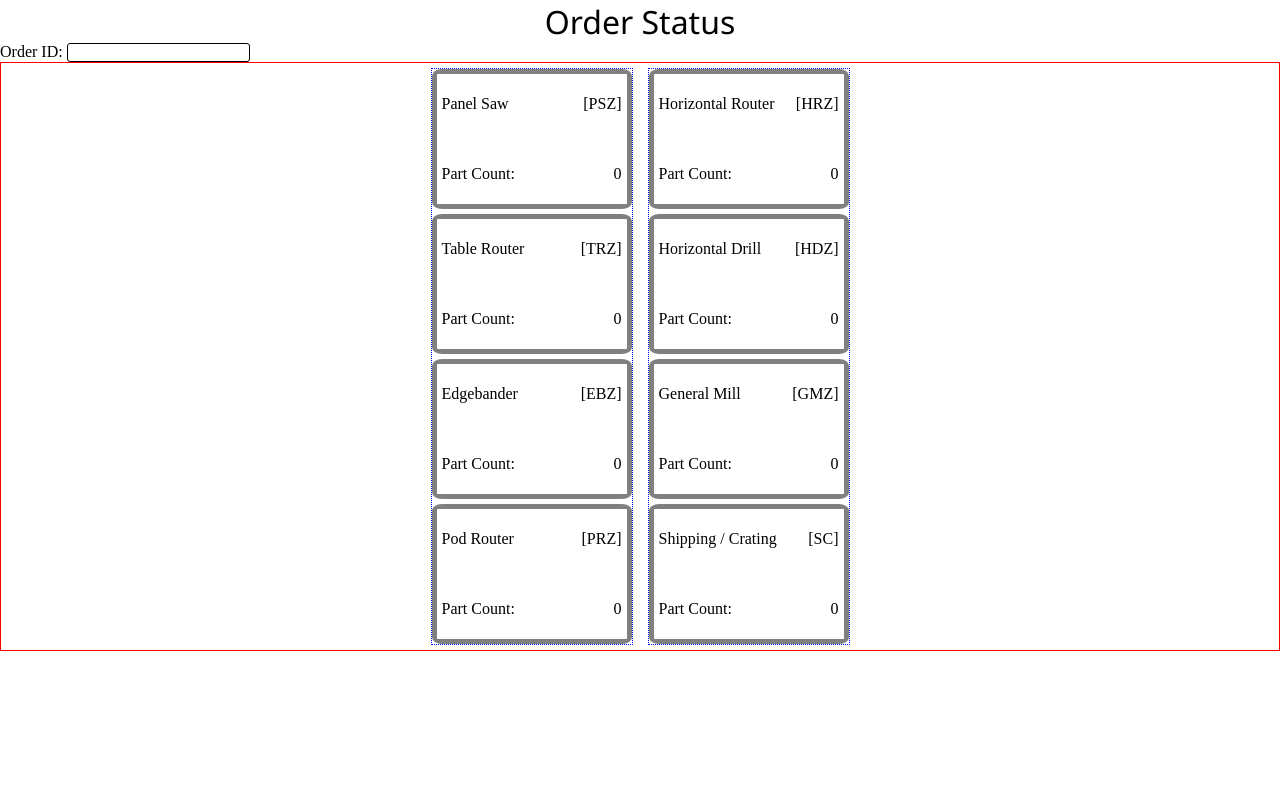
After one commit to chris-lunsford/XMES_FastAPI, a FastAPI app: template templates/orderdashboard.html in a window 1280 px wide. The commit adds this page. Run offline with FastAPI, Linux system fonts and the light colour scheme; the template is opened without the code that fills it, so the values that code supplies are empty.

```diff
--- a/main.py
+++ b/main.py
@@ -10,6 +10,7 @@ from pydantic import BaseModel
 from typing import Optional
 
 from work_stations import WORK_STATIONS
+from work_station_groups import WORK_STATION_GROUPS
 from customer_ids import CUSTOMER_IDS
 from notification_types import NOTIFICATION_TYPES
 from sql_functions import *
@@ -48,6 +49,14 @@ async def machine_dashboard(request: Request):
 async def notification(request: Request):
     return templates.TemplateResponse("submitnotification.html", {"request": request})
 
+@app.get('/order-dashboard')
+async def notification(request: Request):
+    return templates.TemplateResponse("orderdashboard.html", {"request": request})
+
+def get_resource_group(Resource):
+    """Return the group for a given work area, or the work area itself if no group is defined."""
+    return WORK_STATION_GROUPS.get(Resource, Resource)
+
 @app.get('/api/work-stations')
 async def get_work_stations():
     return WORK_STATIONS
@@ -80,7 +89,7 @@ async def machine_part_counts(form_data: DateForm):
 
 class BarcodeData(BaseModel):
     Barcode: str
-    JobID: str
+    OrderID: str
     EmployeeID: str
     Resource: str
     CustomerID: str
@@ -101,7 +110,7 @@ async def handle_barcode_scan_to_db(data: BarcodeData):
         timestamp = now_eastern.strftime('%Y-%m-%d %H:%M:%S.%f')[:-3]  # Trims microseconds to milliseconds
         result = barcode_scan_to_db(
             data.Barcode,
-            data.JobID,
+            data.OrderID,
             timestamp,
             data.EmployeeID,
             data.Resource,
@@ -118,7 +127,7 @@ async def handle_barcode_scan_to_db(data: BarcodeData):
 
 class BarcodeRecutData(BaseModel):
     Barcode: str
-    JobID: str
+    OrderID: str
     Resource: str
     Recut: int
 
@@ -126,7 +135,7 @@ class BarcodeRecutData(BaseModel):
 async def update_recut_status(data: BarcodeRecutData):
     try:
         print("Received data for recut:", data)
-        result = update_recut_in_db(data.Barcode, data.JobID, data.Resource, data.Recut)
+        result = update_recut_in_db(data.Barcode, data.OrderID, data.Resource, data.Recut)
         return {"message": "Recut status updated successfully", "result": result}
     except Exception as e:
         raise HTTPException(status_code=500, detail=str(e))
@@ -143,6 +152,25 @@ async def employee_areaparts_count(EmployeeID, Resource):
 async def employee_totalparts_count(EmployeeID):
     try:
         count = get_employee_totalparts_count(EmployeeID)
+        return {"total_count": count}
+    except Exception as e:
+        raise HTTPException(status_code=500, detail=str(e))
+
+
+@app.get('/api/order-total-area-count')
+async def order_totalarea_count(OrderID, Resource):
+    Resource_Group = get_resource_group(Resource)
+    try:
+        count = get_order_totalarea_count(OrderID, Resource_Group)
+        return {"total_count": count}
+    except Exception as e:
+        raise HTTPException(status_code=500, detail=str(e))
+
+
+@app.get('/api/order-total-count')
+async def order_total_count(OrderID):
+    try:
+        count = get_order_total_count(OrderID)
         return {"total_count": count}
     except Exception as e:
         raise HTTPException(status_code=500, detail=str(e))
--- /dev/null
+++ b/templates/css/order_dashboard.css
@@ -0,0 +1,92 @@
+
+/********* Order Dashboard ************/
+html, body {
+    height: 100%; /* Make sure it's not set to 100vh which might cut off if content is taller */
+    overflow-y: auto; /* Enables vertical scrolling if needed */
+    margin: 0; /* Reset default margin */
+    padding: 0; /* Reset default padding */
+}
+
+.machining-dashboard {
+    display: flex;
+    flex-direction: column;
+}
+
+.title-info {
+    display: flex;
+    flex-direction: column;
+}
+
+.page-name {
+    font-family: 'Segoe UI', Tahoma, Geneva, Verdana, sans-serif;
+    font-size: 2rem;
+    text-align: center;
+    /* border: 1px dotted black; */
+}
+
+.order-input input {
+    border: 1px solid black;
+    border-radius: 3px;
+    /* background-color: white; */
+}
+
+
+
+.data-display {
+    display: flex;
+    flex-direction: column;
+    justify-content: center;
+    border: 1px solid red;
+    padding: 5px;
+    gap: 75px;
+}
+
+.machine-group {
+    display: flex;
+    flex-shrink: 1;
+    flex-wrap: wrap;
+    flex-direction: row;
+    justify-content: center;
+    /* border: 1px solid orange; */
+    padding: 0px;
+    gap: 15px;
+}
+
+.machine-row {
+    display: flex;
+    flex-direction: column;
+    flex-basis: 25ch;
+    justify-content: flex-start;
+    border: 1px dotted blue;
+    padding: 0px;
+    gap: 5px;
+}
+.machine-container {
+    display: flex;
+    flex-direction: column;
+    justify-content: center;
+    border-radius: 5%;
+    border: 4px solid grey;
+    padding: 0px;
+    gap: 5px;
+}
+
+.machine-container section {
+    display: flex;
+    flex-direction: column;
+    /* min-width: 210px; */
+    border: 1px solid grey;
+    padding: 5px;
+    gap: 20px;
+}
+
+/* .machine-container label{
+    white-space: nowrap;
+} */
+
+.machine-name, .part-count {
+    display: flex;
+    flex-direction: row;
+    justify-content: space-between;
+    gap: 10px;
+}
--- /dev/null
+++ b/templates/orderdashboard.html
@@ -0,0 +1,136 @@
+<!DOCTYPE html>
+<html lang="en">
+<head>
+    <meta charset="UTF-8">
+    <meta name="viewport" content="width=device-width, initial-scale=1.0">
+    <link rel="stylesheet" type="text/css" href="templates/css/order_dashboard.css">
+
+
+    <title>Document</title>
+</head>
+<body class="order-dashboard">
+    <section class="title-info">
+        <div class="page-name">
+            <span>Order Status</span>
+        </div>
+    </section>
+    <section class="input-fields">
+        <form class="order-input" id="orderForm">
+            <label for="order-id">Order ID:</label>
+            <input type="text" name="order-info" id="order-id">
+        </form>
+    </section>
+    <section class="data-display">
+    <!-- Machines -->
+        <section class="machine-group">
+            <section class="machine-row">
+                <div class="machine-container psz" id="machine-PSZ">
+                    <section class="psz-container">
+                        <div class="machine-name">
+                            <p>Panel Saw</p>
+                            <p>[PSZ]</p>
+                        </div>
+                        <div class="part-count">
+                            <p>Part Count:</p>
+                            <p id="part-count-PSZ">0</p>
+                        </div>
+                    </section>
+                </div>
+                <div class="machine-container trz" id="machine-TRZ">
+                    <section class="trz-container">
+                        <div class="machine-name">
+                            <p>Table Router</p>
+                            <p>[TRZ]</p>
+                        </div>
+                        <div class="part-count">
+                            <p>Part Count:</p>
+                            <p id="part-count-TRZ">0</p>
+                        </div>
+                    </section>
+                </div>
+                <div class="machine-container ebz" id="machine-EBZ">
+                    <section class="ebz-container">
+                        <div class="machine-name">
+                            <p>Edgebander</p>
+                            <p>[EBZ]</p>
+                        </div>
+                        <div class="part-count">
+                            <p>Part Count:</p>
+                            <p id="part-count-EBZ">0</p>
+                        </div>
+                    </section>
+                </div>
+                <div class="machine-container prz" id="machine-PRZ">
+                    <section class="prz-container">
+                        <div class="machine-name">
+                            <p>Pod Router</p>
+                            <p>[PRZ]</p>
+                        </div>
+                        <div class="part-count">
+                            <p>Part Count:</p>
+                            <p id="part-count-PRZ">0</p>
+                        </div>
+                    </section>
+                </div>
+            </section>
+
+            <section class="machine-row">
+
+                <div class="machine-container hrz" id="machine-HRZ">
+                    <section class="hrz-container">
+                        <div class="machine-name">
+                            <p>Horizontal Router</p>
+                            <p>[HRZ]</p>
+                        </div>
+                        <div class="part-count">
+                            <p>Part Count:</p>
+                            <p id="part-count-HRZ">0</p>
+                        </div>
+                    </section>
+                </div>
+                <div class="machine-container hdz" id="machine-HDZ">
+                    <section class="hdz-container">
+                        <div class="machine-name">
+                            <p>Horizontal Drill</p>
+                            <p>[HDZ]</p>
+                        </div>
+                        <div class="part-count">
+                            <p>Part Count:</p>
+                            <p id="part-count-HDZ">0</p>
+                        </div>
+                    </section>
+                </div>
+                <div class="machine-container gmz" id="machine-GMZ">
+                    <section class="gmz-container">
+                        <div class="machine-name">
+                            <p>General Mill</p>
+                            <p>[GMZ]</p>
+                        </div>
+                        <div class="part-count">
+                            <p>Part Count:</p>
+                            <p id="part-count-GMZ">0</p>
+                        </div>
+                    </section>
+                </div>
+                <div class="machine-container scz" id="machine-SC">
+                    <section class="scz-container">
+                        <div class="machine-name">
+                            <p>Shipping / Crating</p>
+                            <p>[SC]</p>
+                        </div>
+                        <div class="part-count">
+                            <p>Part Count:</p>
+                            <p id="part-count-SC2">0</p>
+                        </div>
+                    </section>
+                </div>
+            </section>
+        </section>
+
+
+    </section>
+<script src="templates/global.js"></script>
+<script src="templates/machineDashboardEventHandlers.js"></script>
+
+</body>
+</html>
--- /dev/null
+++ b/work_station_groups.py
@@ -0,0 +1,23 @@
+# Mapping of work stations to their respective groups
+WORK_STATION_GROUPS = {
+    "TR1": "TRZ",
+    "TR2": "TRZ",
+    "TR3": "TRZ",
+    "PS1": "PSZ",
+    "PS2": "PSZ",
+    "PS3": "PSZ",
+    "PS4": "PSZ",
+    "EB1": "EBZ",
+    "EB2": "EBZ",
+    "EB3": "EBZ",
+    "EB4": "EBZ",
+    "PR1": "PRZ",
+    "PR2": "PRZ",
+    "PR3": "PRZ",
+    "HR1": "HRZ",
+    "HD1": "HDZ",
+    "HD2": "HDZ",
+    "GM1": "GMZ",
+    "SC2": "SCZ",
+    # Add other mappings as necessary
+}
```
Also changed, not shown: sql_functions.py (+72 -20 lines), templates/css/production.css (+36 -0 lines), templates/global.js (+73 -6 lines), templates/index.html (+7 -0 lines), templates/production.html (+27 -3 lines), templates/productionDashboardEventHandlers.js (+27 -8 lines).
